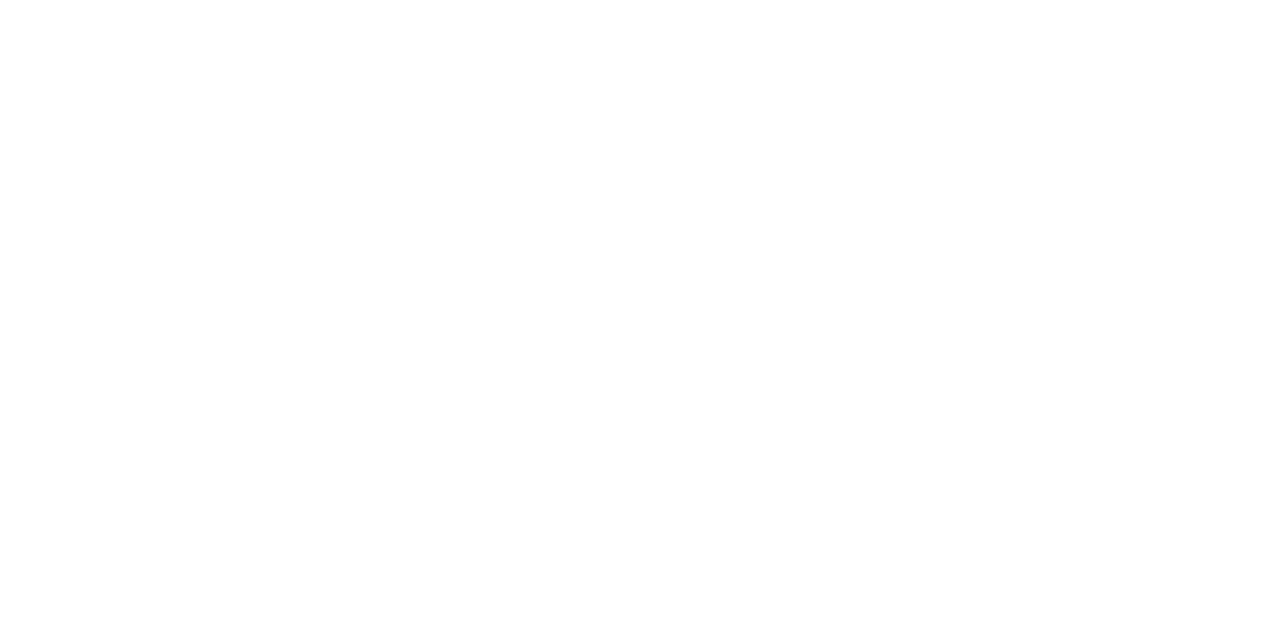
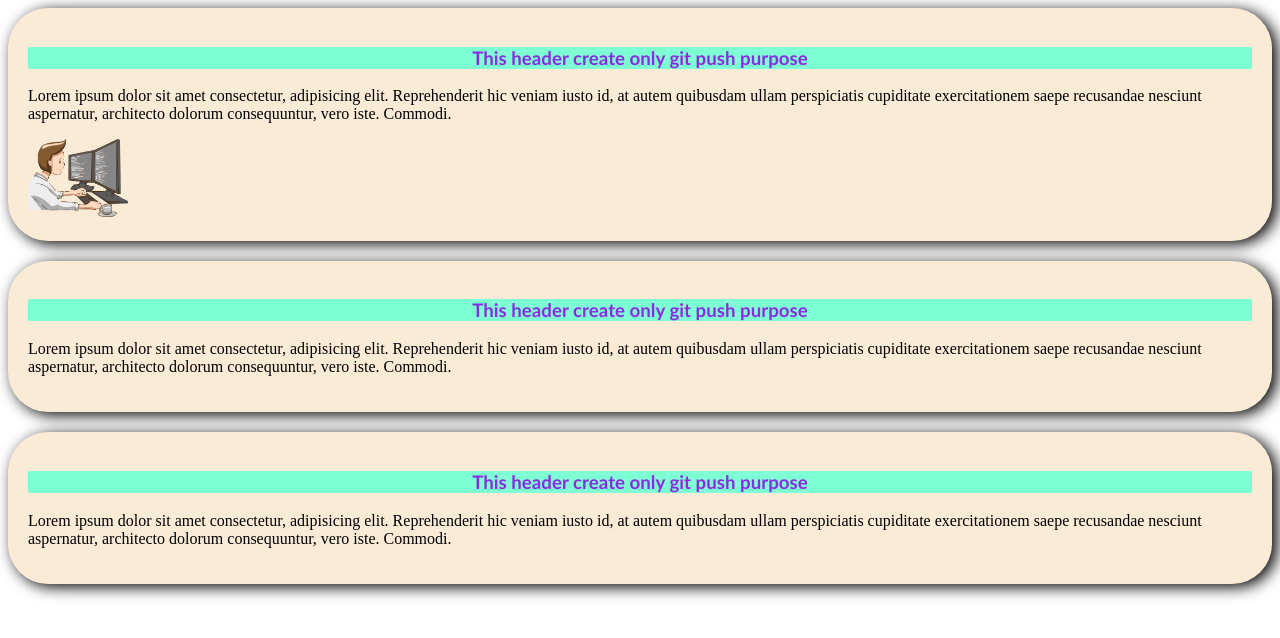
Before and after one commit to aadrabbani/my-first-github-repo, a plain HTML site: page index.html in a window 1280 px wide. Drawn offline with Linux system fonts and the light colour scheme.

Commit message:
added some element and style

```diff
--- a/index.html
+++ b/index.html
@@ -4,8 +4,21 @@
     <meta charset="UTF-8">
     <meta name="viewport" content="width=device-width, initial-scale=1.0">
     <title>My first ever github repo</title>
+    <link rel="stylesheet" href="./style.css">
 </head>
 <body>
-
+    <div class="one">
+        <h3>This header create only git push purpose</h3>
+        <p>Lorem ipsum dolor sit amet consectetur, adipisicing elit. Reprehenderit hic veniam iusto id, at autem quibusdam ullam perspiciatis cupiditate exercitationem saepe recusandae nesciunt aspernatur, architecto dolorum consequuntur, vero iste. Commodi.</p>
+        <img src="./image/vecteezy_software-engineer-png-graphic-clipart-design_20962986.png" alt="developer" width="100px"/>
+    </div>
+    <div class="two">
+        <h3>This header create only git push purpose</h3>
+        <p>Lorem ipsum dolor sit amet consectetur, adipisicing elit. Reprehenderit hic veniam iusto id, at autem quibusdam ullam perspiciatis cupiditate exercitationem saepe recusandae nesciunt aspernatur, architecto dolorum consequuntur, vero iste. Commodi.</p>
+    </div>
+    <div class="three">
+        <h3>This header create only git push purpose</h3>
+        <p>Lorem ipsum dolor sit amet consectetur, adipisicing elit. Reprehenderit hic veniam iusto id, at autem quibusdam ullam perspiciatis cupiditate exercitationem saepe recusandae nesciunt aspernatur, architecto dolorum consequuntur, vero iste. Commodi.</p>
+    </div>
 </body>
 </html>
--- /dev/null
+++ b/style.css
@@ -0,0 +1,14 @@
+h3{
+    font-family: 'Trebuchet MS', 'Lucida Sans Unicode', 'Lucida Grande', 'Lucida Sans', Arial, sans-serif;
+    text-align: center;
+    color: blueviolet;
+    background-color: aquamarine;
+}
+.one,.two,.three{
+    background-color: antiquewhite;
+    border: 20px;
+    border-radius: 40px;
+    padding: 20px;
+    box-shadow: 5px 3px 15px;
+    margin-bottom: 20px;
+}
```
Also changed, not shown: image/vecteezy_software-engineer-png-graphic-clipart-design_20962986.png (added).
